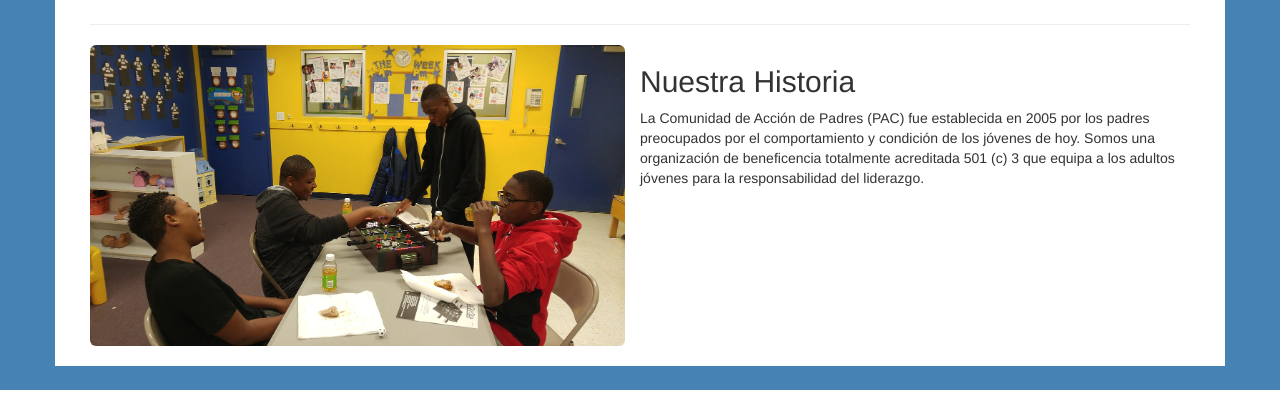
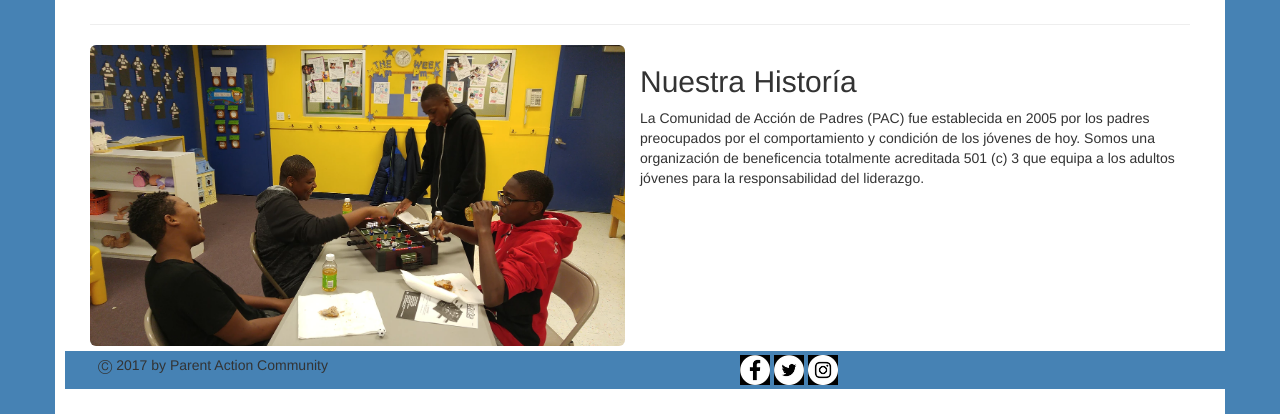
Before and after one commit to bdeckard92/pac4successSpanish, a PHP site: page / in a window 1280 px wide. Shown: the part 410-824 px from the top of the page. Before the commit the page ends 800 px from the top, so only its background shows below. Run offline with PHP 8.4, Linux system fonts and the light colour scheme.

Commit message:
social buttons

```diff
--- a/assets/css/pac4.css
+++ b/assets/css/pac4.css
@@ -19,6 +19,13 @@ body {
 
 }
 
+.bottom {
+	margin: 5px;
+	background-color: steelblue;
+	padding: 4px;
+	text-align: center;
+}
+
 iframe {
 	margin-left: 20px;
 }
--- a/pac4.html
+++ b/pac4.html
@@ -14,11 +14,11 @@
                 <img class="img-responsive logo" src="assets/images/pac4image.png" height="100px" width="100px" alt="pac4success">
             </div>
             <div class="col-sm-8 title">
-                <h1>Communidad de Accion de los Padres Inc.</h1>
+                <h1>Communidad de Acc&iacuteon de los Padres Inc.</h1>
                 <h4>Reducir las Brechas Generacionales a Traves de las Educacion en Prevencion de Riesgos</h4>
             </div>
             <div class="col-sm-2">
-                <a class="btn btn-primary btn-rounded donate">Para Donar</a>
+                <a class="btn btn-primary btn-rounded raised donate">Para Donar</a>
             </div>
             <br>
             <div class="row">
@@ -34,8 +34,8 @@
             <br>
             <div class="row mission">
                 <div class="col-sm-6">
-                    <h2> Nuestra Mision</h2>
-                    <p> Brindar apoyo y estímulo a jóvenes y adultos jóvenes de entre 13 y 24 años de edad, en Amityville y sus alrededores. Nuestro centro de atención se centra en la educación y la tutoría. Proporcionamos a las madres adolescentes artículos y habilidades esenciales que les permite volver a la pista con su educación y ser independientes</p>
+                    <h2> Nuestra Mis&iacuteon</h2>
+                    <p> Brindar apoyo y estímulo a j&oacutevenes y adultos j&oacutevenes de entre 13 y 24 años de edad, en Amityville y sus alrededores. Nuestro centro de atención se centra en la educación y la tutor&iacutea. Proporcionamos a las madres adolescentes artículos y habilidades esenciales que les permite volver a la pista con su educación y ser independientes</p>
                 </div>
                 <div class="col-sm-4">
                     <iframe width="395" height="220" src="https://www.youtube.com/embed/N-wmch4pCjA" frameborder="0" allowfullscreen></iframe>
@@ -47,9 +47,23 @@
                     <img class="img-responsive img-rounded" src="assets/images/class.png" alt="classroom">
                 </div>
                 <div class="class-sm-6">
-                <h2> Nuestra Historia </h2>
-                <p>
-                    La Comunidad de Acción de Padres (PAC) fue establecida en 2005 por los padres preocupados por el comportamiento y condición de los jóvenes de hoy. Somos una organización de beneficencia totalmente acreditada 501 (c) 3 que equipa a los adultos jóvenes para la responsabilidad del liderazgo.
-                </p>
+                    <h2> Nuestra Histor&iacutea </h2>
+                    <p>
+                        La Comunidad de Acción de Padres (PAC) fue establecida en 2005 por los padres preocupados por el comportamiento y condición de los jóvenes de hoy. Somos una organización de beneficencia totalmente acreditada 501 (c) 3 que equipa a los adultos jóvenes para la responsabilidad del liderazgo.
+                    </p>
+                </div>
+                <div class="row">
+                    <div class="col-sm-12 bottom">
+                        <div class="col-sm-3" <h8>&#9400 2017 by Parent Action Community</h8>
+                        </div>
+                        <a href="https://www.facebook.com/pac4success/" class="btn-social btn-facebook btn-outline" target="_blank">
+                            <img src="assets/images/face.png" width="30" height="30" alt="Facebook"></a>
+                        <a href="https://twitter.com/pac4success" class="btn-social btn-twitter btn-outline" target="_blank">
+                            <img src="assets/images/tweet.png" width="30" height="30" alt="twitter"></a>
+                        <a href="https://www.instagram.com/pac4success/" class="btn-social btn-twitter btn-outline" target="_blank">
+                            <img src="assets/images/insta.png" width="30" height="30" alt="twitter"></a>
+
+                    </div>
                 </div>
             </div>
+        </div>
```
Also changed, not shown: assets/images/face.png (added), assets/images/insta.png (added), assets/images/tweet.png (added), assets/images/yout.png (added).
